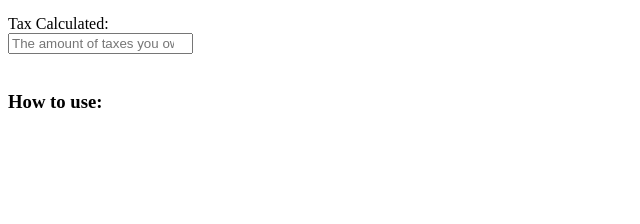
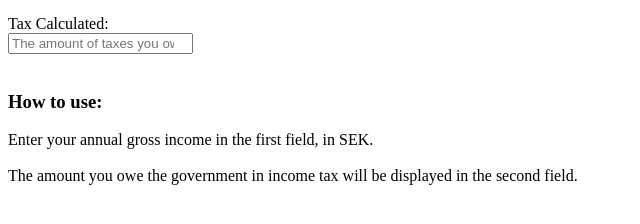
Before and after one commit to Hemenhk/income-tax-calculator, a plain HTML site: page index.html in a window 1280 px wide. Shown: the part 122-346 px from the top of the page, without its empty margins (0-640 px from the left). Drawn offline with Linux system fonts and the light colour scheme.

Commit message:
add: Add a p element detailing the usage of the website

```diff
--- a/index.html
+++ b/index.html
@@ -25,6 +25,9 @@
             <br>
             <div>
                 <h3>How to use:</h3>
+                <p>Enter your annual gross income in the first field, in SEK. <br><br> The amount you owe the government in
+                    income
+                    tax will be displayed in the second field.</p>
             </div>
         </div>
     </div>
```
